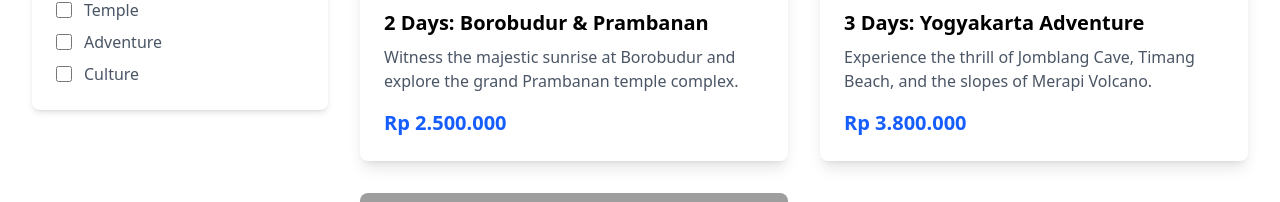
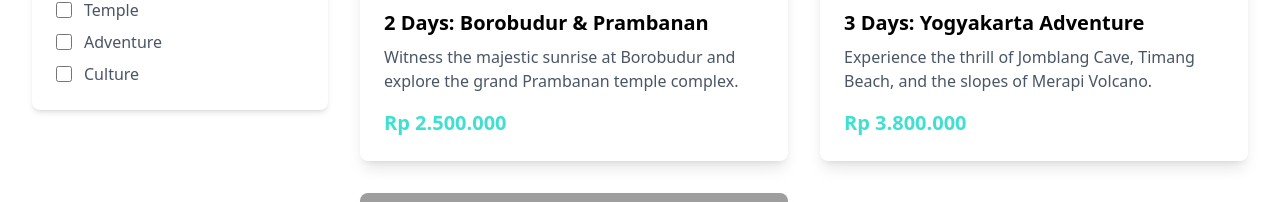
Before and after one commit to cimisachimi/travelmore, a Next.js app: page /packages in a window 1280 px wide. Shown: the part 384-586 px from the top of the page. Built offline with nearby package versions, Linux system fonts and the light colour scheme; grey boxes are pictures that could not be loaded.

Commit message:
change color
Change Color for the text

```diff
--- a/app/packages/page.tsx
+++ b/app/packages/page.tsx
@@ -136,7 +136,7 @@ export default function PackagesPage() {
                         <p className={`mb-4 flex-grow ${textMutedClass}`}>
                           {pkg.description}
                         </p>
-                        <p className={`text-xl font-bold text-blue-600 mt-auto`}>
+                        <p className={`text-xl font-bold text-primary dark:text-primary mt-auto`}>
                           {formatCurrency(theme === 'regular' ? pkg.regularPrice : pkg.exclusivePrice)}
                         </p>
                       </div>
```
